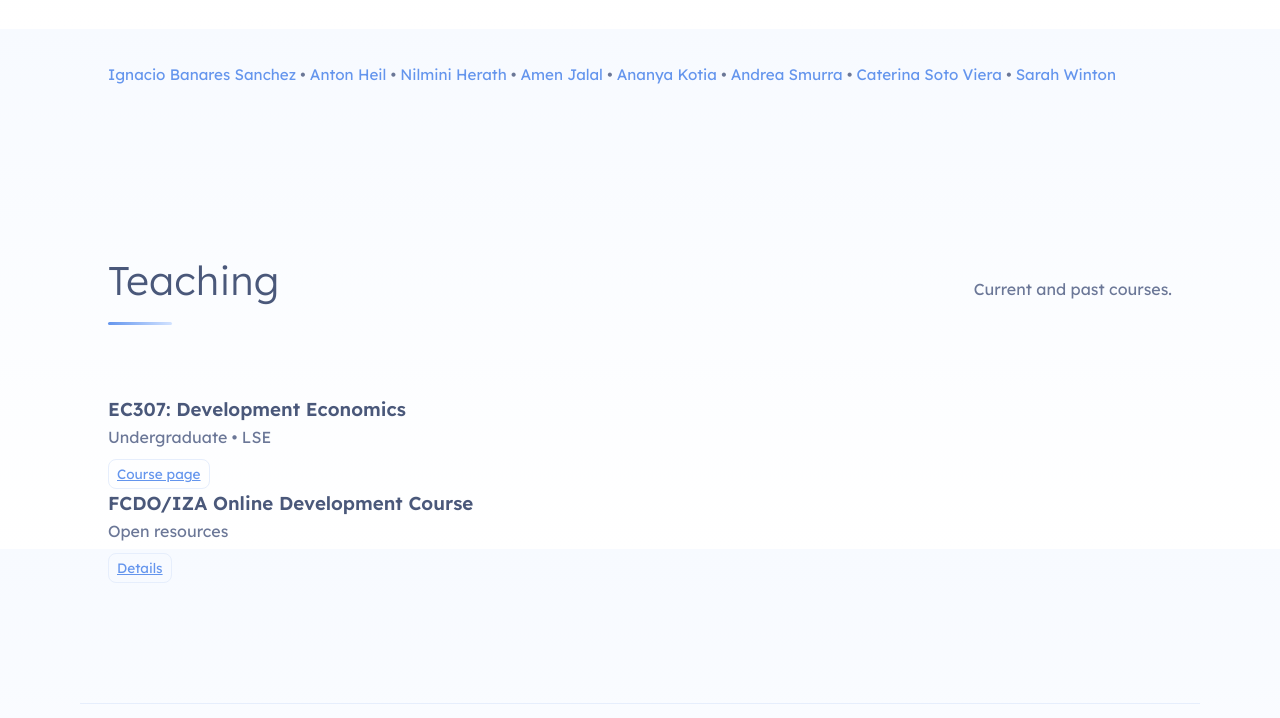
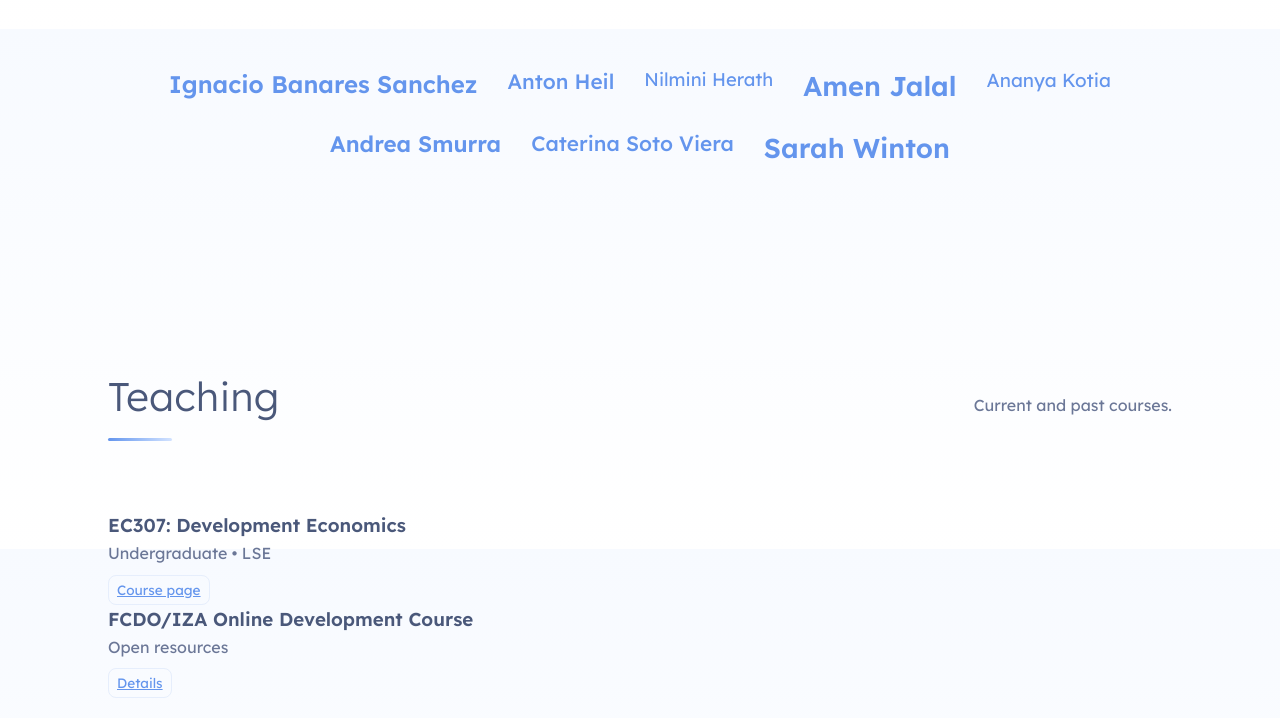
Before and after one commit to orianabandiera/orianabandiera.github.io, a plain HTML site: page index.html in a window 1280 px wide. Shown: the part 2571-3289 px from the top of the page. Drawn offline with Linux system fonts and the light colour scheme.

Commit message:
Implement student word cloud in index.html
Added a word cloud section for students with links to their Google Scholar profiles.

```diff
--- a/index.html
+++ b/index.html
@@ -266,6 +266,7 @@
     </section>
 
     <!-- STUDENTS ON THE MARKET -->
+    <!-- STUDENTS ON THE MARKET -->
     <section id="students">
       <div class="container">
         <div class="section-head">
@@ -274,19 +275,44 @@
             <a href="phdstudents.html" class="chip" style="text-decoration:none; color:inherit;">Earlier cohorts</a>
           </div>
         </div>
-        <p class="muted" style="font-size:0.95rem; line-height:1.8;">
-          <a target="_blank" href="https://scholar.google.com/scholar?q=Ignacio+Banares+Sanchez">Ignacio Banares Sanchez</a> •
-          <a target="_blank" href="https://scholar.google.com/scholar?q=Anton+Heil">Anton Heil</a> •
-          <a target="_blank" href="https://scholar.google.com/scholar?q=Nilmini+Herath">Nilmini Herath</a> •
-          <a target="_blank" href="https://scholar.google.com/scholar?q=Amen+Jalal">Amen Jalal</a> •
-          <a target="_blank" href="https://scholar.google.com/scholar?q=Ananya+Kotia">Ananya Kotia</a> •
-          <a target="_blank" href="https://scholar.google.com/scholar?q=Andrea+Smurra">Andrea Smurra</a> •
-          <a target="_blank" href="https://scholar.google.com/scholar?q=Caterina+Soto+Viera">Caterina Soto Viera</a> •
-          <a target="_blank" href="https://scholar.google.com/scholar?q=Sarah+Winton">Sarah Winton</a>
-        </p>
+        <!-- Begin Word Cloud -->
+        <div class="student-wordcloud" style="margin: 30px 0; display: flex; flex-wrap: wrap; gap: 10px; justify-content: center;">
+          <a target="_blank" href="https://scholar.google.com/scholar?q=Ignacio+Banares+Sanchez" class="wc1">Ignacio Banares Sanchez</a>
+          <a target="_blank" href="https://scholar.google.com/scholar?q=Anton+Heil" class="wc2">Anton Heil</a>
+          <a target="_blank" href="https://scholar.google.com/scholar?q=Nilmini+Herath" class="wc3">Nilmini Herath</a>
+          <a target="_blank" href="https://scholar.google.com/scholar?q=Amen+Jalal" class="wc4">Amen Jalal</a>
+          <a target="_blank" href="https://scholar.google.com/scholar?q=Ananya+Kotia" class="wc5">Ananya Kotia</a>
+          <a target="_blank" href="https://scholar.google.com/scholar?q=Andrea+Smurra" class="wc6">Andrea Smurra</a>
+          <a target="_blank" href="https://scholar.google.com/scholar?q=Caterina+Soto+Viera" class="wc2">Caterina Soto Viera</a>
+          <a target="_blank" href="https://scholar.google.com/scholar?q=Sarah+Winton" class="wc4">Sarah Winton</a>
+        </div>
+        <style>
+          /* Simple word cloud effect */
+          .student-wordcloud a {
+            text-decoration: none;
+            color: var(--brand-d);
+            border-radius: 8px;
+            transition: background 0.15s, color 0.15s, transform 0.15s;
+            font-family: Lexend, system-ui, sans-serif;
+            font-weight: 400;
+            padding: 4px 10px;
+            display: inline-block;
+          }
+          .student-wordcloud a.wc1 { font-size: 1.5rem; font-weight: 600; color: #6B7797; }
+          .student-wordcloud a.wc2 { font-size: 1.3rem; font-weight: 500; color: #6495ED; }
+          .student-wordcloud a.wc3 { font-size: 1.15rem; font-weight: 400; color: #8FB8FF; }
+          .student-wordcloud a.wc4 { font-size: 1.7rem; font-weight: 600; color: #465370; }
+          .student-wordcloud a.wc5 { font-size: 1.18rem; font-weight: 400; color: #a082b9; }
+          .student-wordcloud a.wc6 { font-size: 1.4rem; font-weight: 600; color: #90b77d; }
+          .student-wordcloud a:hover {
+            background: color-mix(in srgb, var(--brand) 18%, white 82%);
+            color: #222a3e;
+            transform: scale(1.09);
+          }
+        </style>
+        <!-- End Word Cloud -->
       </div>
     </section>
-
     <!-- TEACHING -->
     <section id="teaching">
       <div class="container">
```
